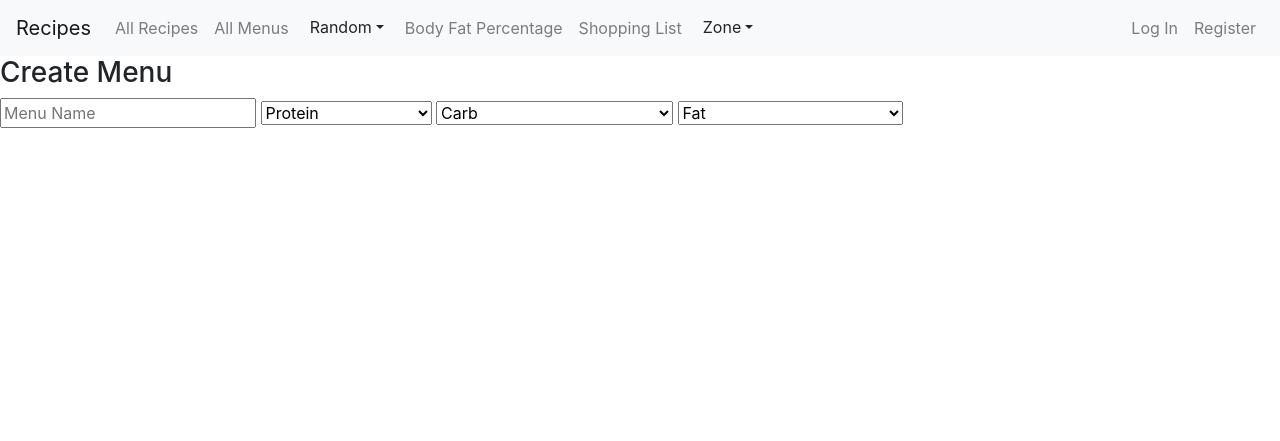
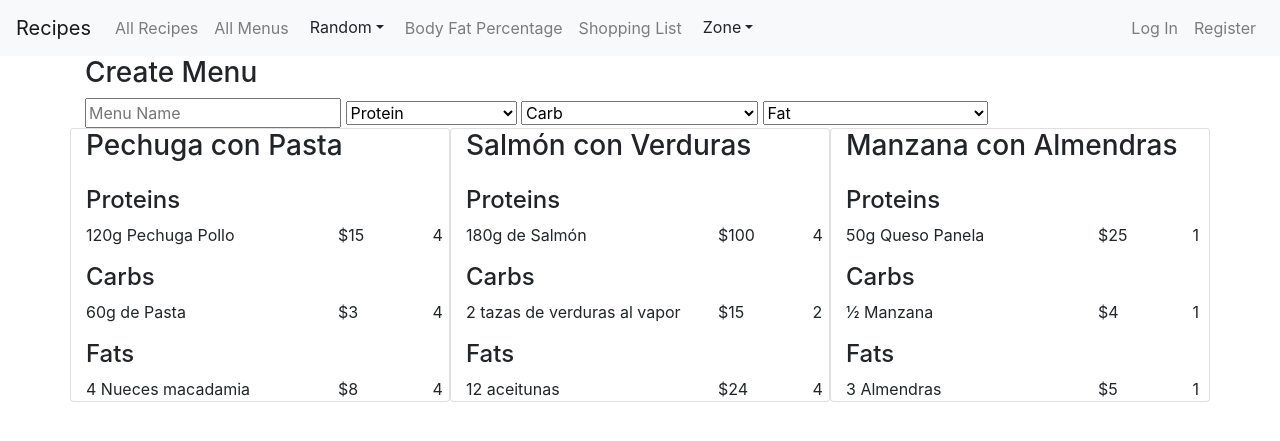
Before and after one commit to grayTurtle01/recipes, a Django app: page /zone_create_menu in a window 1280 px wide. Shown: the top 441 px of the page. Run offline with Django 3.2, Linux system fonts and the light colour scheme; data comes from the database, SQL or seed files in the repository; both versions use the stored data as it was after the commit; some libraries are stand-ins or nearby versions.

Commit message:
create zone menu working

```diff
--- a/app/admin.py
+++ b/app/admin.py
@@ -1,5 +1,5 @@
 from django.contrib import admin
-from app.models import User, Recipe, DayMenu, Product, ZoneProduct
+from app.models import User, Recipe, DayMenu, Product, ZoneProduct, ZoneMenu
 
 # Register your models here.
 admin.site.register(User)
@@ -7,3 +7,4 @@ admin.site.register(Recipe)
 admin.site.register(DayMenu)
 admin.site.register(Product)
 admin.site.register(ZoneProduct)
+admin.site.register(ZoneMenu)
--- a/app/models.py
+++ b/app/models.py
@@ -35,7 +35,11 @@ class Product(models.Model):
     def __str__(self):
         return f"{self.name} | {self.price} "
 
+
+
+
 class ZoneProduct(models.Model):
+
     name = models.CharField(max_length=30)
     price = models.IntegerField()
     category = models.CharField(max_length=20)
@@ -43,3 +47,19 @@ class ZoneProduct(models.Model):
 
     def __str__(self):
         return f"{self.name} | {self.price} | {self.category}"
+
+class ZoneMenu(models.Model):
+    name = models.CharField(max_length=30)
+    price = models.IntegerField(default=0)
+    ratio = models.FloatField(default=0)
+
+    def __str__(self):
+        return f"{self.name}"
+
+
+class Item(models.Model):
+    menu = models.ForeignKey(ZoneMenu, on_delete=models.CASCADE)
+    product = models.ForeignKey(ZoneProduct, on_delete=models.CASCADE )
+
+    def __str__(self):
+        return f"{self.product.name}"
--- a/app/templates/app/zone_create_menu.html
+++ b/app/templates/app/zone_create_menu.html
@@ -1,33 +1,107 @@
 {% extends 'app/layout.html' %}
 
 {% block body %}
+  <div class="container">
+
     <h3>Create Menu</h3>
     <form action="zone_create_menu" method="POST" >
       {% csrf_token %}
 
-    <input type="text" placeholder="Menu Name">
+      <input type="text" placeholder="Menu Name" name="menu_name">
 
-    <select name="protein">
+      <select name="protein_id">
         <option selected disabled>Protein</option>
         {% for protein in proteins %}
-        <option>{{protein.name}}</option>
+        <option value="{{protein.id}}">{{protein.name}}</option>
         {% endfor %}
       </select>
 
-    <select name="carb">
+      <select name="carb_id">
         <option selected disabled>Carb</option>
         {% for carb in carbs %}
-        <option>{{carb.name}}</option>
+        <option value="{{carb.id}}">{{carb.name}}</option>
       {% endfor %}
     </select>
 
-    <select name="fat">
+    <select name="fat_id">
       <option selected disabled>Fat</option>
       {% for fat in fats %}
-        <option>{{fat.name}}</option>
+        <option value="{{fat.id}}">{{fat.name}}</option>
       {% endfor %}
     </select>
 
 
   </form>
+
+  <div class="row">
+
+    {% for menu in menus %}
+    <div class="card col-4">
+      <h3>{{menu.name}}</h3>
+
+      <h4 class="mt-3">Proteins</h4>
+        {% for item in menu.item_set.all %}
+          {% if item.product.category == 'Protein'%}
+            <div class="row">
+
+              <div class="col-8">
+                {{item.product.name}}
+              </div>
+
+              <div class="col-3">
+                ${{item.product.price}}
+              </div>
+
+              <div class="col-1">
+                {{item.product.blocks}}
+              </div>
+            </div>
+          {% endif %}
+        {% endfor %}
+
+      <h4 class="mt-3">Carbs</h4>
+        {% for item in menu.item_set.all %}
+          {% if item.product.category == 'Carbs'%}
+          <div class="row">
+
+            <div class="col-8">
+              {{item.product.name}}
+            </div>
+
+            <div class="col-3">
+              ${{item.product.price}}
+            </div>
+
+            <div class="col-1">
+              {{item.product.blocks}}
+            </div>
+          </div>
+          {% endif %}
+        {% endfor %}
+
+      <h4 class="mt-3">Fats</h4>
+        {% for item in menu.item_set.all %}
+          {% if item.product.category == 'Fat'%}
+          <div class="row">
+
+            <div class="col-8">
+              {{item.product.name}}
+            </div>
+
+            <div class="col-3">
+              ${{item.product.price}}
+            </div>
+
+            <div class="col-1">
+              {{item.product.blocks}}
+            </div>
+          </div>
+          {% endif %}
+        {% endfor %}
+
+
+    </div>
+    {% endfor %}
     {% endblock %}
+  </div>
+  </div>
--- a/app/views.py
+++ b/app/views.py
@@ -5,7 +5,7 @@ from django.http.response import JsonResponse
 from django.shortcuts import redirect, render
 from django.urls import reverse
 
-from .models import User
+from .models import User, ZoneMenu
 
 
 def index(request):
@@ -408,8 +408,26 @@ def zone_create_menu(request):
         carbs = ZoneProduct.objects.filter(category__contains="carb")
         fats = ZoneProduct.objects.filter(category__contains="fat")
 
+        menus = ZoneMenu.objects.all()
+
         return render(request, 'app/zone_create_menu.html',{
             'proteins': proteins,
             'carbs': carbs,
-            'fats': fats
+            'fats': fats,
+            'menus': menus
         })
+
+    if request.method == 'POST':
+        menu = ZoneMenu(name=request.POST['menu_name'])
+        menu.save()
+
+        protein = ZoneProduct.objects.get(pk=int(request.POST['protein_id']))
+        carb = ZoneProduct.objects.get(pk=int(request.POST['carb_id']))
+        fat = ZoneProduct.objects.get(pk=int(request.POST['fat_id']))
+        menu.item_set.create(product=protein)
+        menu.item_set.create(product=carb)
+        menu.item_set.create(product=fat)
+
+        menu.save()
+
+        return redirect('zone_create_menu')
```
Also changed, not shown: app/migrations/0012_zonemenu.py (added), app/migrations/0013_zonemenuitem.py (added), app/migrations/0014_rename_item_zonemenuitem_product.py (added), app/migrations/0015_rename_zonemenuitem_item.py (added), db.sqlite3. Lines whose indentation alone changed are shown as unchanged.
